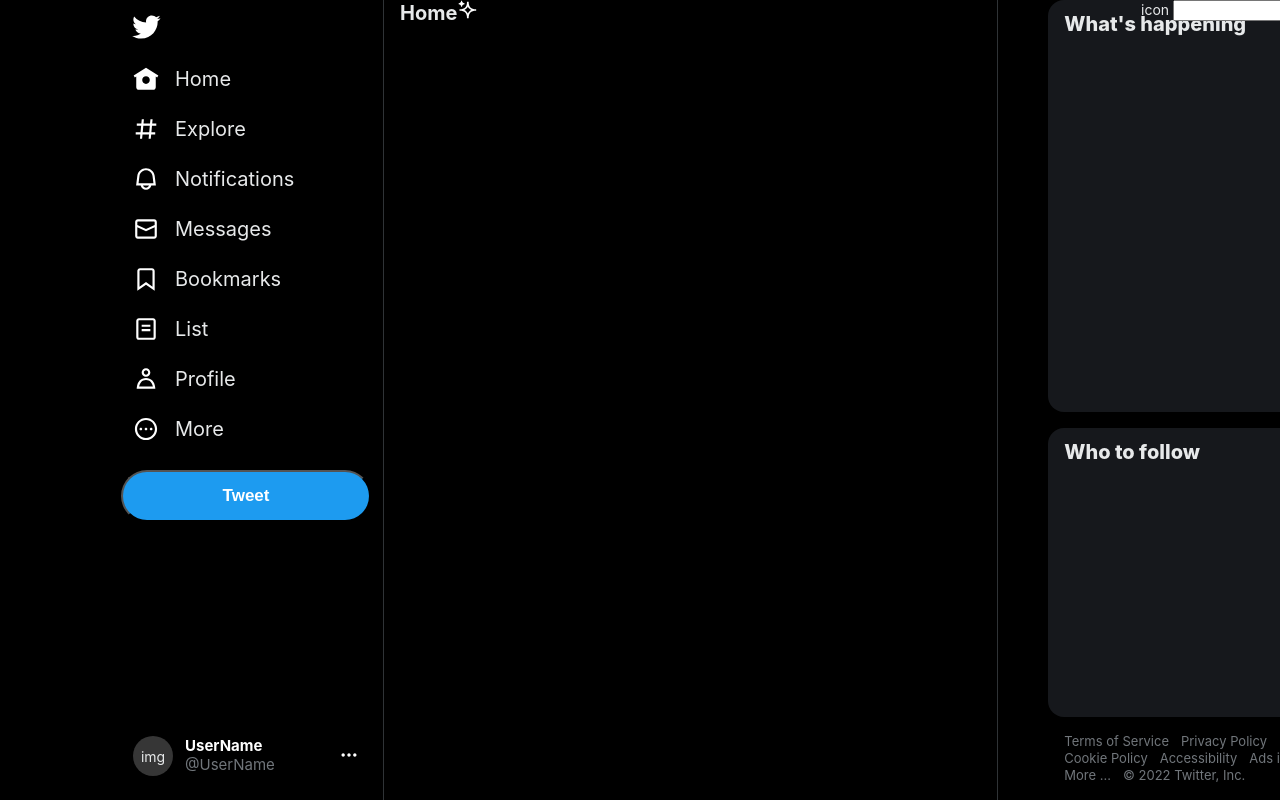
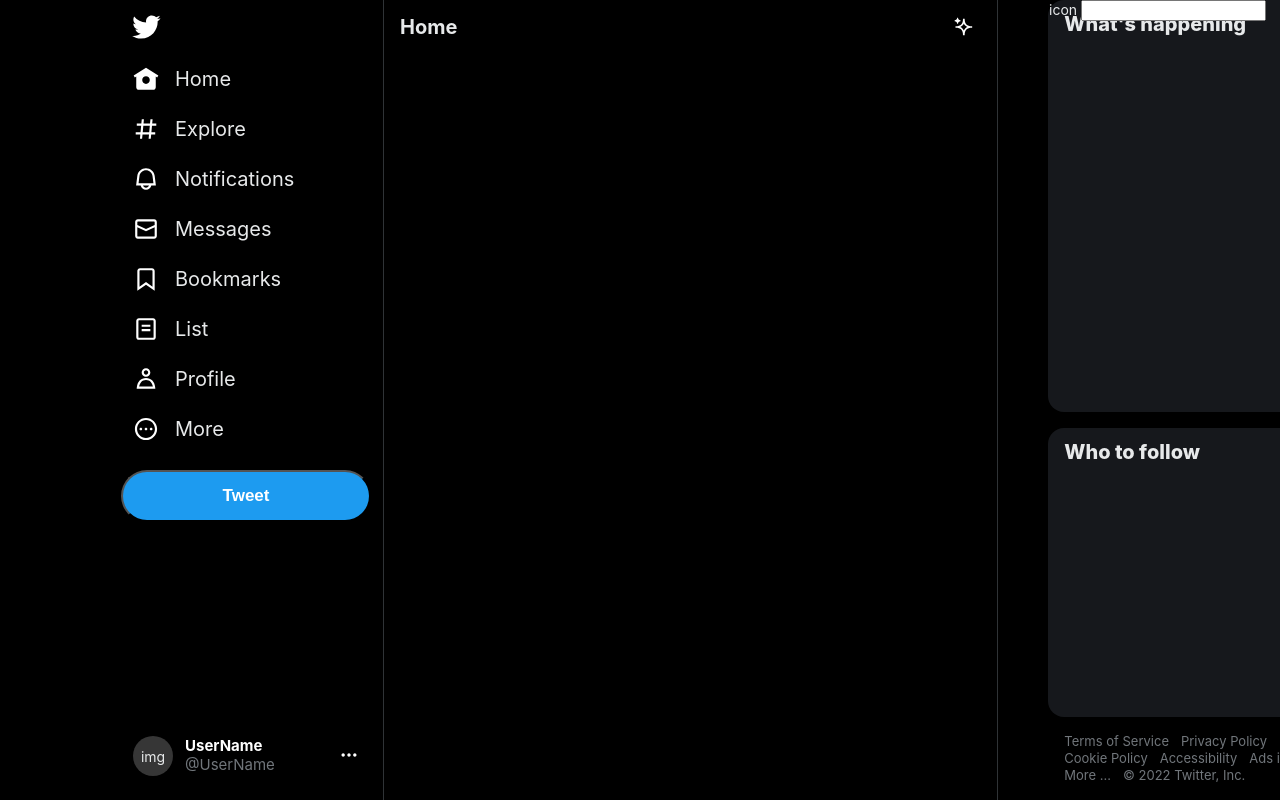
Before and after one commit to hnunezz/TwitterClone-FrontEnd, an Angular app: page /home in a window 1280 px wide. Shown: the top 800 px of the page. Built offline with nearby package versions, Linux system fonts and the light colour scheme.

Commit message:
Feat: Finalize title feed

```diff
--- a/src/app/app.component.ts
+++ b/src/app/app.component.ts
@@ -6,5 +6,5 @@
   styleUrls: ['./app.component.scss']
 })
 export class AppComponent {
-  title = 'TwitterClone-FrontEnd';
+  title = 'TwitterClone';
 }
--- a/src/app/features/home/components/twitter-main/twitter-main.component.html
+++ b/src/app/features/home/components/twitter-main/twitter-main.component.html
@@ -1,15 +1,19 @@
 <main>
   <section>
     <nav>
-      <p>
+      <div class="Feed-Title">
         <strong>Home</strong>
-        <svg><use fill="#FFF" xlink:href="assets/images/svg/twitter-main/top-tweets.svg#top_tweets"/></svg>
-      </p>
+        <div>
+          <svg><use fill="#FFF" xlink:href="assets/images/svg/twitter-main/top-tweets.svg#top_tweets"/></svg>
+        </div>
+      </div>
+
       <div>
         icon
         <input type="text">
       </div>
     </nav>
+
     <div class="Feed">
       <p></p>
     </div>
--- a/src/app/features/home/components/twitter-main/twitter-main.component.scss
+++ b/src/app/features/home/components/twitter-main/twitter-main.component.scss
@@ -12,19 +12,43 @@
       position: absolute;
       display: flex;
       justify-content: space-between;
-      padding-left: 16px;
-      padding-right: 16px;
       width: 990px;
       height: 53px;
+      gap: 50px;
 
-      p {
+      .Feed-Title {
         width: 660px;
         font-size: 20px;
+        display: flex;
+        justify-content: space-between;
+        align-items: center;
+        padding: 0 16px;
 
-        svg {
-          width: 20px;
-          height: 20px;
+        div {
+          width: 40px;
+          height: 40px;
+          display: flex;
+          justify-content: center;
+          align-items: center;
+
+          svg {
+            width: 20px;
+            height: 20px;
+          }
+
+          &:hover {
+            background: #181818b8;
+            border-radius: 70px;
+            display: flex;
+            align-items: center;
+            justify-content: center;
+            cursor: pointer;
+          }
         }
+      }
+
+      div {
+        width: 350px;
       }
     }
 
```
